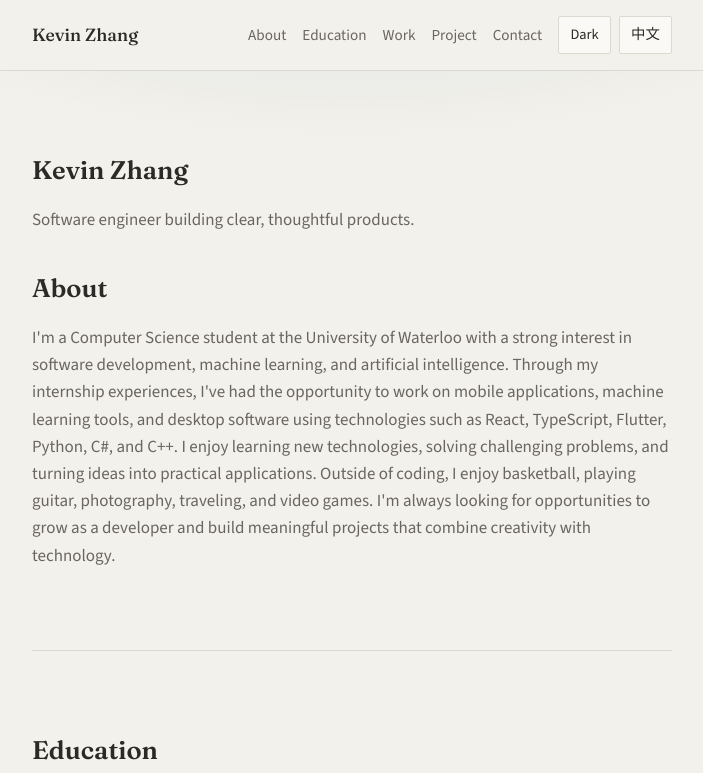
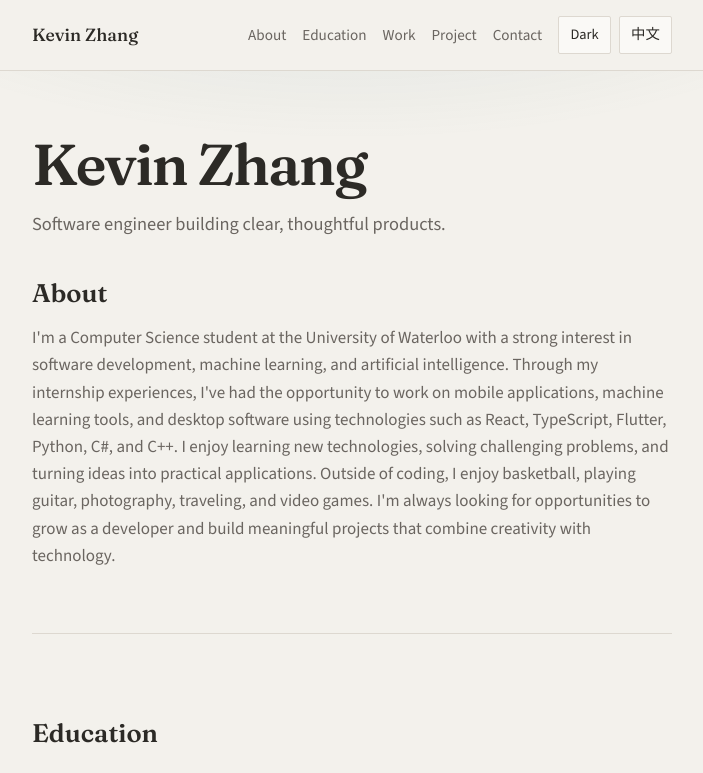
Before and after one commit to Kevin-Zhang1124/Kevin-Portfolio, a React (Vite) app: page / in a window 1280 px wide. Shown: the top 773 px of the page, without its empty margins (288-991 px from the left). Built offline with nearby package versions, Linux system fonts and the light colour scheme.

Commit message:
Strengthen About hero typography and spacing

```diff
--- /dev/null
+++ b/src/components/sections/About.module.css
@@ -0,0 +1,33 @@
+/* Top-of-page identity block */
+.hero {
+  margin-bottom: var(--space-5);
+}
+
+/* Brand name — largest type on the site */
+.name {
+  margin: 0 0 var(--space-3);
+  font-size: clamp(2.4rem, 6vw, 3.6rem); /* scales between mobile and desktop */
+  letter-spacing: -0.03em;
+  line-height: 1.05;
+}
+
+/* One-line role / positioning under the name */
+.tagline {
+  margin: 0;
+  max-width: 36rem;
+  color: var(--text-muted);
+  font-size: 1.15rem;
+  line-height: 1.5;
+}
+
+/* "About" heading under the hero */
+.aboutHeading {
+  margin: 0 0 var(--space-3);
+}
+
+/* Longer bio paragraph */
+.body {
+  margin: 0;
+  color: var(--text-muted);
+  max-width: 40rem;
+}
--- a/src/components/sections/About.tsx
+++ b/src/components/sections/About.tsx
@@ -1,6 +1,7 @@
-import { Section } from '../layout/Section'
-import { useLocale } from '../../hooks/useLocale'
-import { useContent } from '../../hooks/useContent'
+import { Section } from '../layout/Section';
+import { useLocale } from '../../hooks/useLocale';
+import { useContent } from '../../hooks/useContent';
+import styles from './About.module.css';
 
 /**
  * First section: brand + tagline (from dictionary) + about body (from content).
@@ -11,14 +12,15 @@ export function About() {
 
   return (
     <Section id="about">
-      {/* Hero-style identity */}
-      <h1>{t.brandName}</h1>
-      <p style={{ color: 'var(--text-muted)' }}>{t.tagline}</p>
+      {/* Hero: name is the main brand signal */}
+      <div className={styles.hero}>
+        <h1 className={styles.name}>{t.brandName}</h1>
+        <p className={styles.tagline}>{t.tagline}</p>
+      </div>
 
-      {/* About subsection */}
-      <h2 style={{ marginTop: 'var(--space-5)' }}>{t.navAbout}</h2>
-      {/* Body comes from en/about.ts or zh/about.ts via useContent() */}
-      <p style={{ color: 'var(--text-muted)' }}>{content.about.body}</p>
+      {/* About copy */}
+      <h2 className={styles.aboutHeading}>{t.navAbout}</h2>
+      <p className={styles.body}>{content.about.body}</p>
     </Section>
-  )
+  );
 }
```
